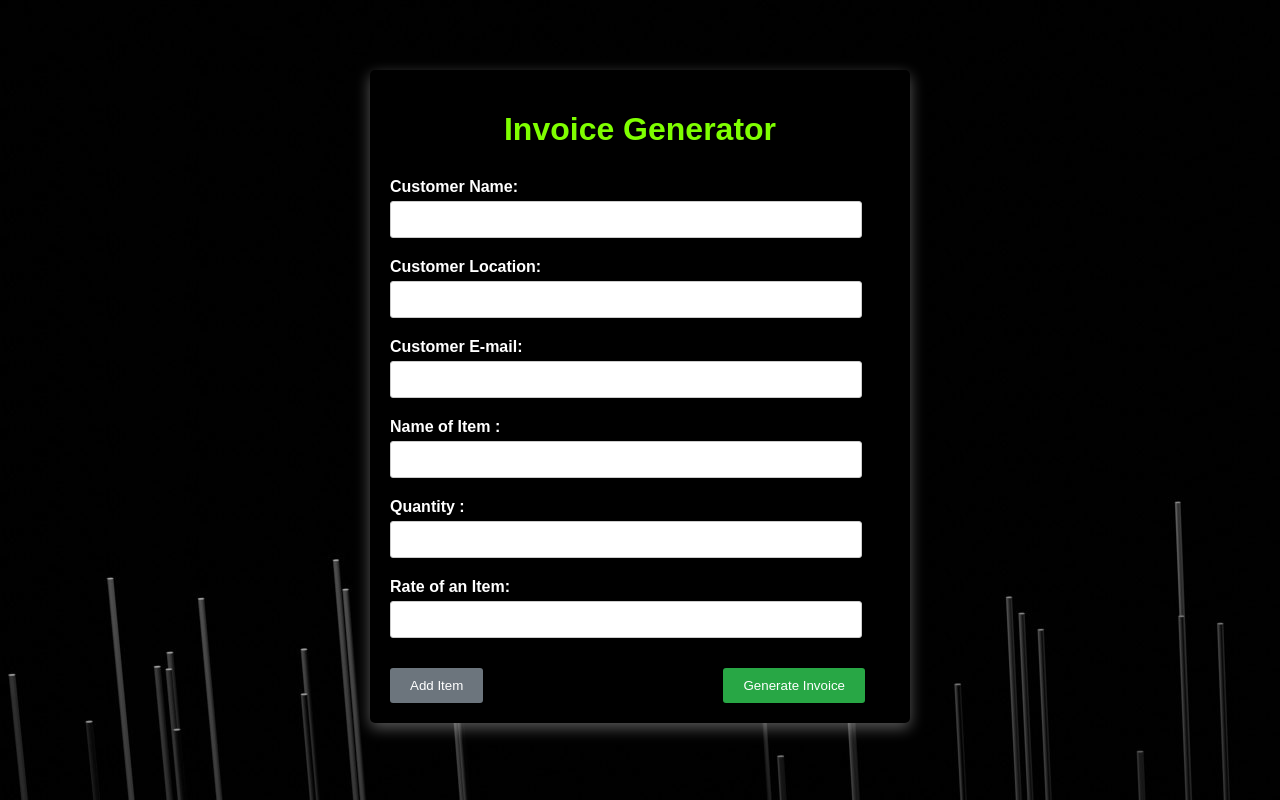
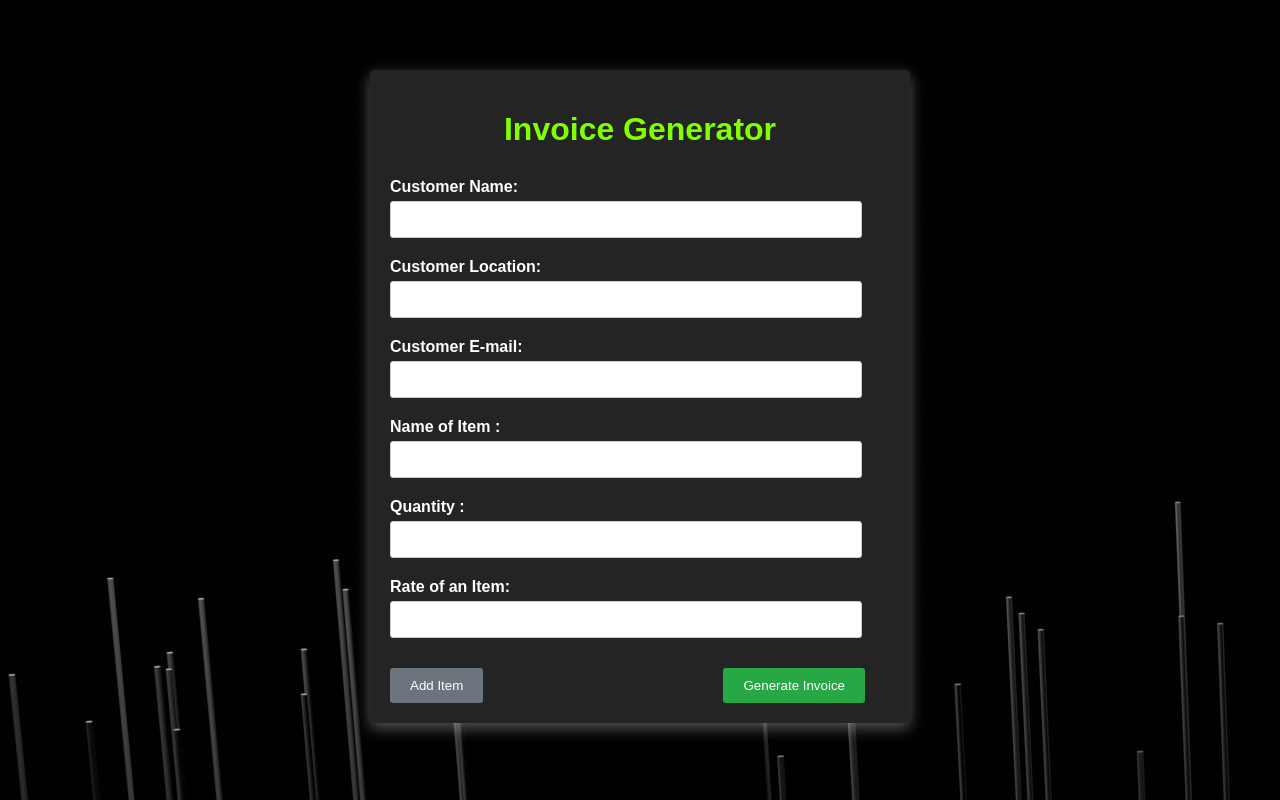
Before and after one commit to MuhammedNadeer/beweb-lvl2, a Flask app: page / in a window 1280 px wide. Run offline with Flask 3, Linux system fonts and the light colour scheme.

Commit message:
changed bg color

```diff
--- a/static/css/main.css
+++ b/static/css/main.css
@@ -11,7 +11,7 @@ body {
     margin: 40px auto;
     margin-top: 70px;
     padding: 20px;
-    background-color: black;
+    background-color: rgb(36, 36, 36);
     border-radius: 5px;
     box-shadow: rgba(255, 255, 255, 0.35) 0px 5px 15px;
 }
--- a/static/css/style.css
+++ b/static/css/style.css
@@ -26,7 +26,7 @@ img {
     margin: 15px;
     padding: 70px !important;
     max-width: 850px;
-    background-color: black;
+    background-color: rgb(35, 35, 35);
     /* border: 1px solid #ccc; */
     border-radius: 6px;
     box-shadow: rgba(0, 0, 0, 0.35) 0px 5px 15px;
```
